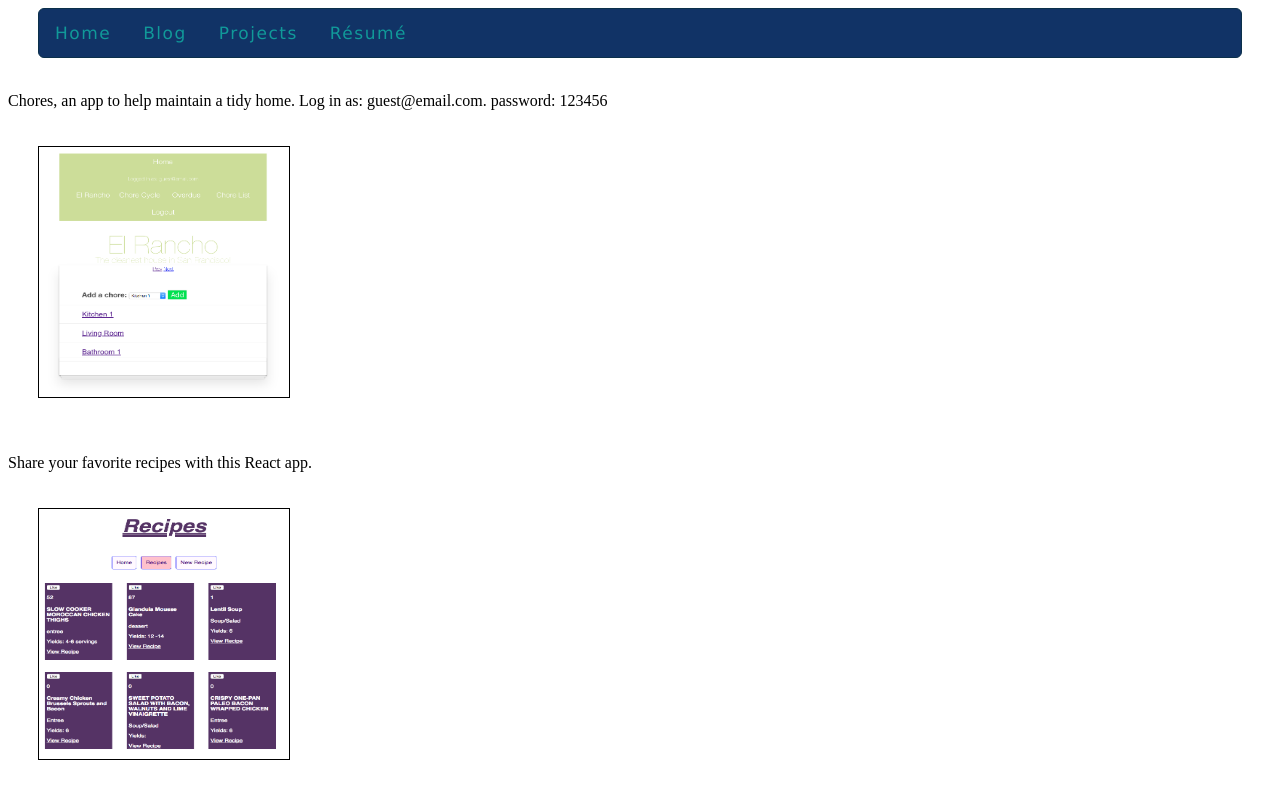
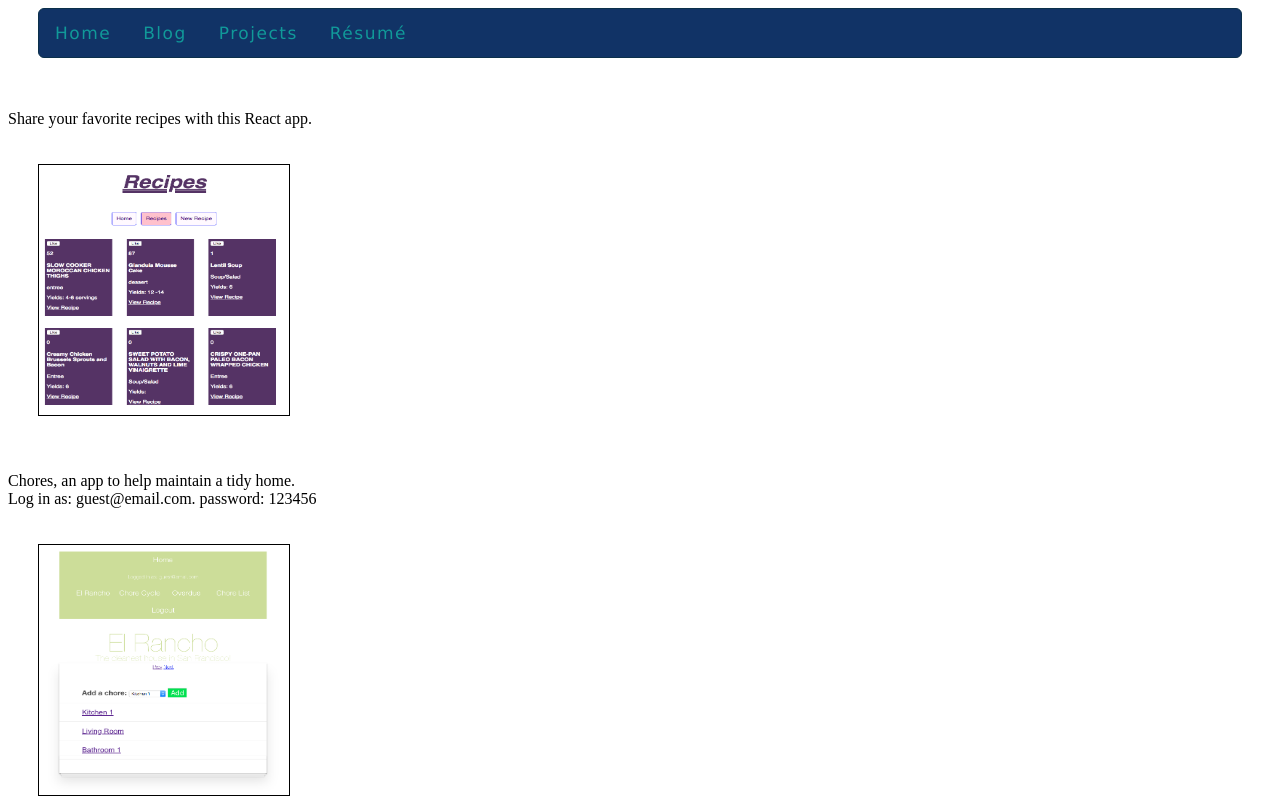
Before and after one commit to spensation/spencer-evans, a plain HTML site: page projects.html in a window 1280 px wide. Shown: the top 803 px of the page. Drawn offline with Linux system fonts and the light colour scheme.

Commit message:
recipes project link update

```diff
--- a/projects.html
+++ b/projects.html
@@ -31,15 +31,19 @@
 
 		</div>
 		<br />
+		<br />
 		<div class="project">
-			<p class="project-intro">Chores, an app to help maintain a tidy home.  Log in as: guest@email.com.  password: 123456</p>
-			<a href="https://peaceful-thicket-93914.herokuapp.com/" target="_blank"><img src="./images/chores-image.png" alt="rails project"></img></a>
+			<p class="project-intro">Share your favorite recipes with this React app.</p>
+			<a href="http://ludicrous-key.surge.sh/" target="_blank"><img src="./images/recipes-image.png" alt="react project"></img></a>
 		</div>
 		<br />
 		<br />
 		<div class="project">
-			<p class="project-intro">Share your favorite recipes with this React app.</p>
-			<a href="https://peaceful-mountain-18520.herokuapp.com/" target="_blank"><img src="./images/recipes-image.png" alt="react project"></img></a>
+			<p class="project-intro">
+			Chores, an app to help maintain a tidy home.
+			<br>
+			Log in as: guest@email.com.  password: 123456</p>
+			<a href="https://peaceful-thicket-93914.herokuapp.com/" target="_blank"><img src="./images/chores-image.png" alt="rails project"></img></a>
 		</div>
 		<br />
 		<br />
```
Also changed, not shown: resume.html (+1 -1 lines).
